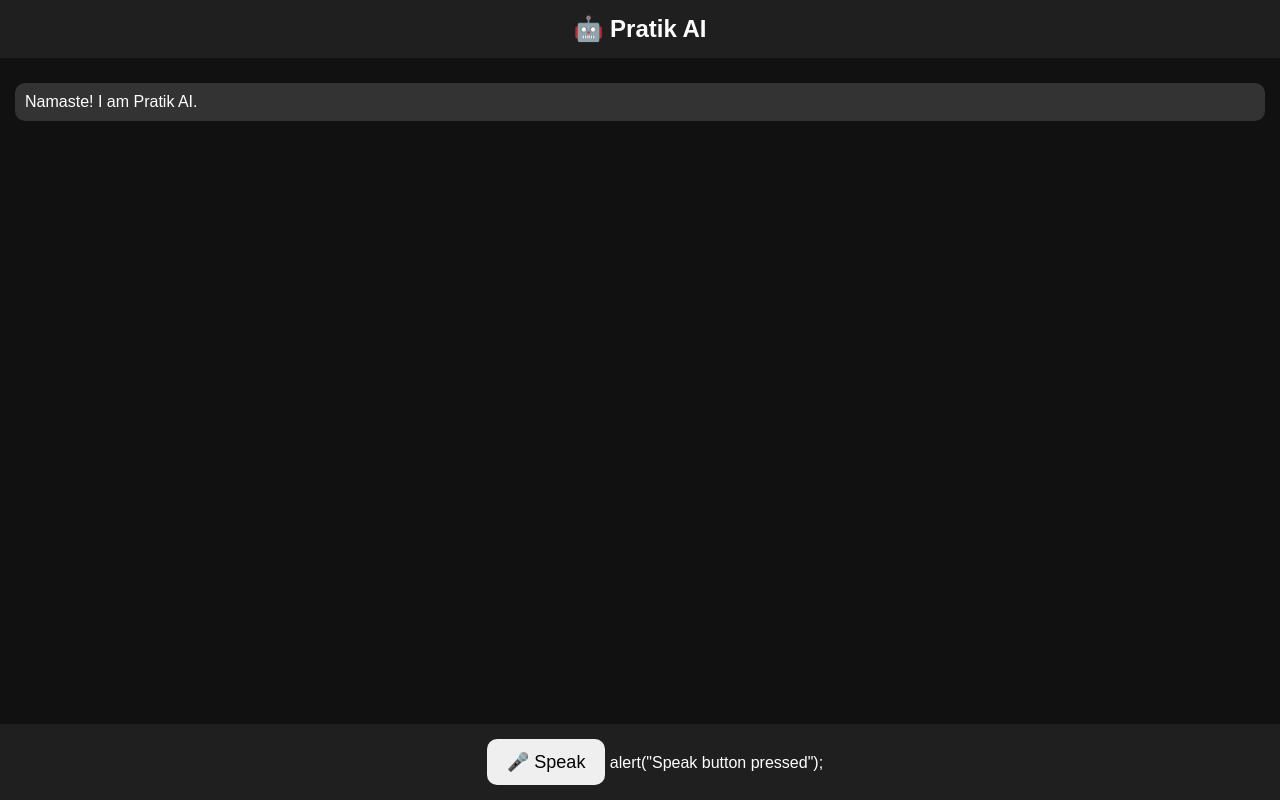
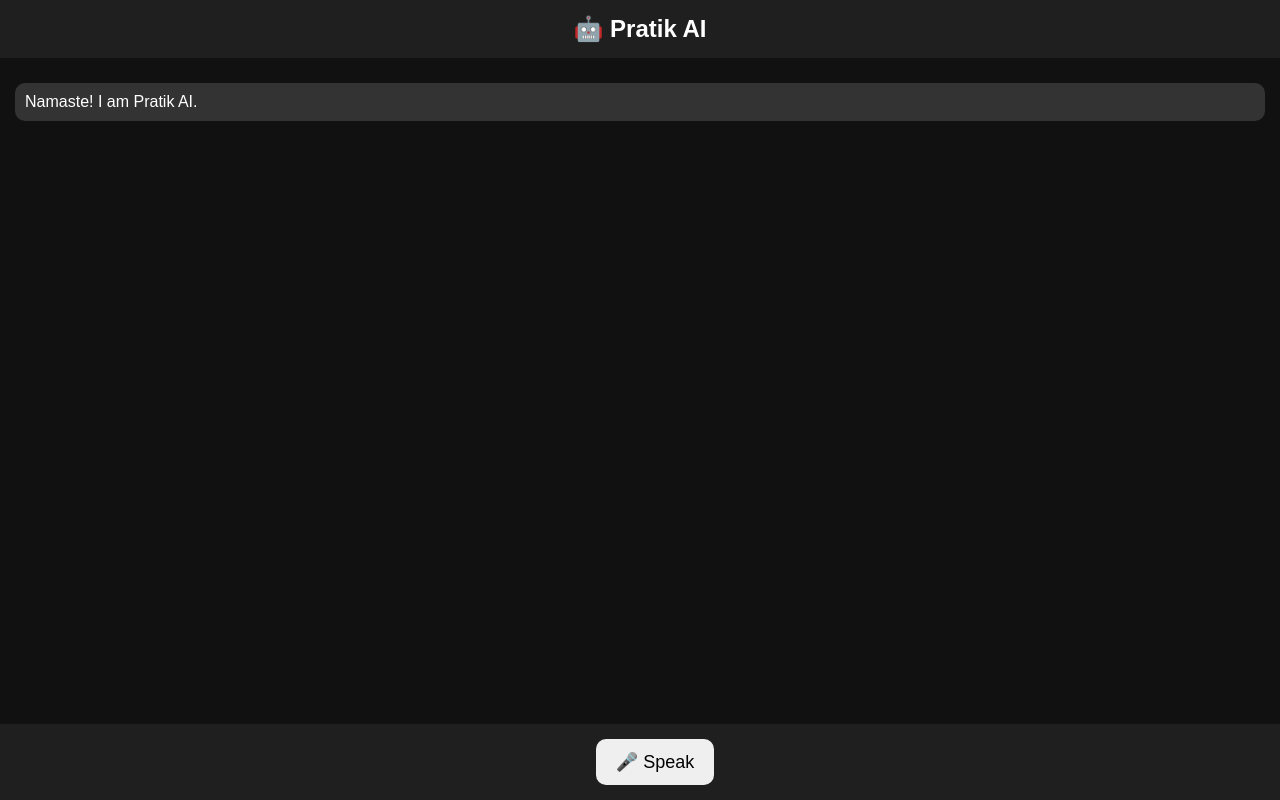
Before and after one commit to nagwe/PratikAI, a website: page www/index.html in a window 1280 px wide. Drawn offline with Linux system fonts and the light colour scheme.

Commit message:
Remove wrong alert

```diff
--- a/www/index.html
+++ b/www/index.html
@@ -71,7 +71,6 @@ button{
 
 <div class="controls">
     <button onclick="startListening()">🎤 Speak</button>
-alert("Speak button pressed");
 </div>
 
 <script>
```
